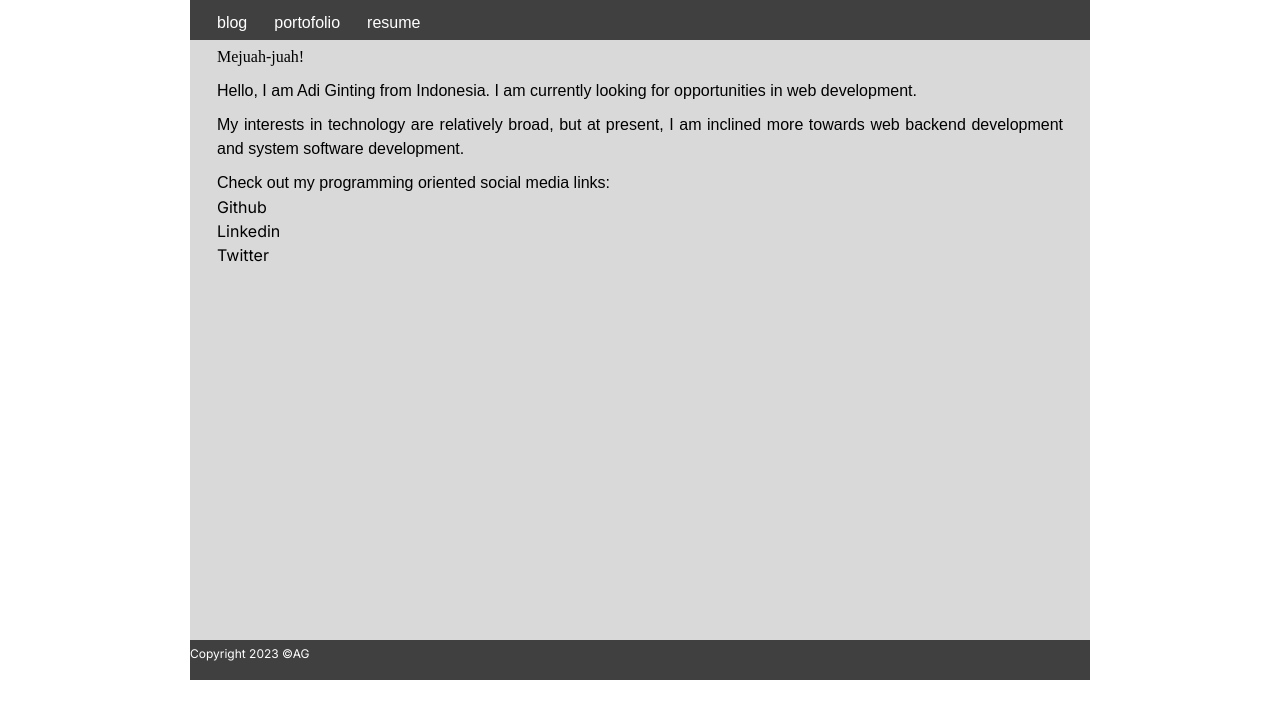
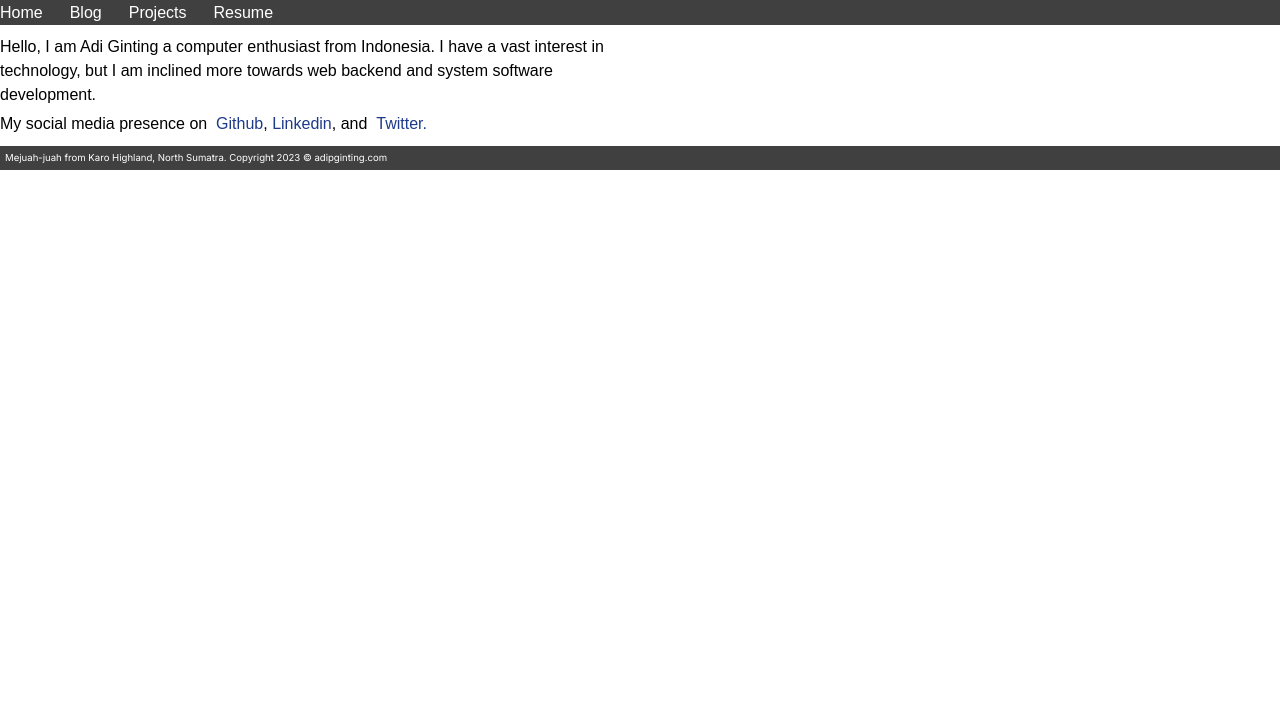
Before and after one commit to adipginting/adipginting.com, a Next.js app: page / in a window 1280 px wide. Shown: the top 718 px of the page. Built offline with nearby package versions, Linux system fonts and the light colour scheme.

Commit message:
feat: improved styling and change some text

```diff
--- /dev/null
+++ b/src/app/blog/page.tsx
@@ -0,0 +1,3 @@
+export default function Page() {
+  return <h1>blog</h1>;
+}
--- a/src/app/globals.css
+++ b/src/app/globals.css
@@ -2,79 +2,58 @@
 @tailwind components;
 @tailwind utilities;
 
-@media screen and (min-width: 400px) {
-  html {
-    overflow: hidden;
-  }
-  .center-div {
-    display: flex;
-    justify-content: center;
-  }
-
-  .container {
-    width: 600px;
-    display: grid;
-    grid-template-columns: 133px 133px 133px;
-    grid-auto-rows: minmax(40px, auto);
-  }
+.center-div {
+  display: flex;
+  flex-flow: row nowrap;
+  align-content: center;
+  align-items: center;
+  justify-content: center;
 }
-
-@media screen and (min-width: 900px) {
-  html {
-    overflow: hidden;
-  }
-  .center-div {
-    display: flex;
-    justify-content: center;
-  }
-
-  .container {
-    width: 900px;
-    display: grid;
-    grid-template-columns: 300px 300px 300px;
-    grid-auto-rows: minmax(40px, auto);
-    background-color: #d9d9d9;
-  }
+.container {
+  display: flex;
+  flex-flow: column nowrap;
 }
 
 nav {
-  padding-top: 10px;
-  grid-row: 1;
-  grid-column: 1/5;
   background-color: #404040;
   color: #ffffff;
 }
 
 nav ul li {
-  margin-left: 27px;
   font-family: sans-serif;
   display: inline;
+  padding-right: 27px;
 }
 
 main {
   padding-top: 5px;
-  padding-left: 27px;
-  padding-right: 27px;
-  grid-row: 2/17;
-  grid-column: 1/4;
+  display: flex;
+  flex-flow: row wrap;
 }
-main article h1 {
-  font-size: 4 rem;
-  font-family: cursive;
+
+article {
+  flex: 1;
 }
 
 main article p {
-  margin-top: 10px;
+  margin-top: 5px;
   font-size: 2 rem;
   font-family: sans-serif;
-  text-align: justify;
+  text-align: left;
+}
+
+main ul li {
+  display: inline;
 }
 
 footer {
-  padding-top: 5px;
-  grid-row: 17;
-  grid-column: 1/5;
+  margin-top: 10px;
+  padding: 5px;
+  display: flex;
+  flex-flow: row nowrap;
+  justify-content: flex-start;
+  align-content: center;
   background-color: #404040;
   color: #ffffff;
-  font-size: 0.75rem;
+  font-size: 0.6rem;
 }
--- a/src/app/layout.tsx
+++ b/src/app/layout.tsx
@@ -6,7 +6,7 @@ import { Inter } from "next/font/google";
 const inter = Inter({ subsets: ["latin"] });
 
 export const metadata = {
-  title: "We live another day.",
+  title: "Bawang pere mulana.",
   description: "Generated by create next app",
 };
 
--- a/src/app/page.tsx
+++ b/src/app/page.tsx
@@ -1,32 +1,38 @@
 export default function Home() {
   return (
     <main>
-      <article>
-        <h1>Mejuah-juah!</h1>
+      <article className="left">
         <p>
-          Hello, I am Adi Ginting from Indonesia. I am currently looking for
-          opportunities in web development.{" "}
+          Hello, I am Adi Ginting a computer enthusiast from Indonesia. I have a
+          vast interest in technology, but I am inclined more towards web
+          backend and system software development.
         </p>
 
         <p>
-          My interests in technology are relatively broad, but at present, I am
-          inclined more towards web backend development and system software
-          development.
+          My social media presence on &nbsp;
+          <a
+            href="https://github.com/adipginting"
+            className="text-blue-900 hover:text-blue-400"
+          >
+            Github
+          </a>
+          ,&nbsp;
+          <a
+            href="https://linkedin.com/in/adipginting"
+            className="text-blue-900 hover:text-blue-400"
+          >
+            Linkedin
+          </a>
+          , and &nbsp;
+          <a
+            href="https://twitter.com/adipginting"
+            className="text-blue-900 hover:text-blue-500"
+          >
+            Twitter.
+          </a>
         </p>
-
-        <p>Check out my programming oriented social media links:</p>
-        <ul>
-          <li>
-            <a href="https://github.com/adipginting">Github</a>
-          </li>
-          <li>
-            <a href="https://linkedin.com/in/adipginting">Linkedin</a>
-          </li>
-          <li>
-            <a href="https://twitter.com/adipginting">Twitter</a>
-          </li>
-        </ul>
       </article>
+      <article className="right"></article>
     </main>
   );
 }
--- /dev/null
+++ b/src/app/projects/page.tsx
@@ -0,0 +1,3 @@
+export default function Page() {
+  return <h1>projects</h1>;
+}
--- /dev/null
+++ b/src/app/resume/page.tsx
@@ -0,0 +1,3 @@
+export default function Page() {
+  return <h1>resume</h1>;
+}
--- a/src/components/Footer.tsx
+++ b/src/components/Footer.tsx
@@ -1,5 +1,12 @@
 const Footer = () => {
-  return <footer>Copyright 2023 &copy;AG </footer>;
+  return (
+    <footer>
+      <p>
+        Mejuah-juah from Karo Highland, North Sumatra. Copyright 2023 &copy;
+        adipginting.com{" "}
+      </p>{" "}
+    </footer>
+  );
 };
 
 export default Footer;
--- a/src/components/Navbar.tsx
+++ b/src/components/Navbar.tsx
@@ -5,17 +5,16 @@ const Navbar = () => {
     <nav>
       <ul>
         <li>
-          <a href="https://www.industrialisasi.site/adipginting">blog</a>
+          <Link href="/">Home</Link>
         </li>
         <li>
-          <Link href="/portofolio" className="hover:pointer-events-auto">
-            portofolio
-          </Link>
+          <Link href="/blog">Blog</Link>
         </li>
         <li>
-          <Link href="/resume" className="hover:pointer-events-auto">
-            resume
-          </Link>
+          <Link href="/projects">Projects</Link>
+        </li>
+        <li>
+          <Link href="/resume">Resume</Link>
         </li>
       </ul>
     </nav>
```
